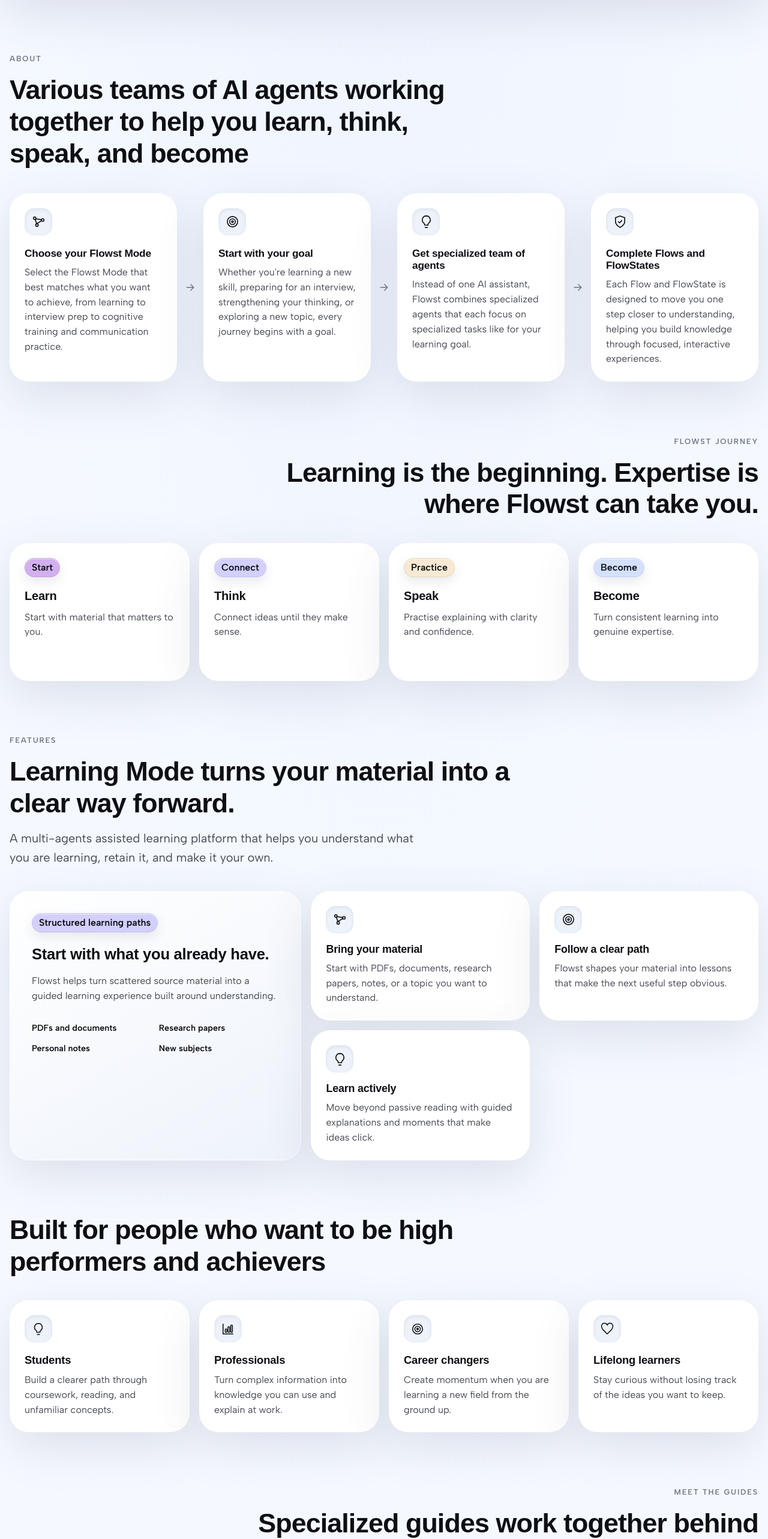
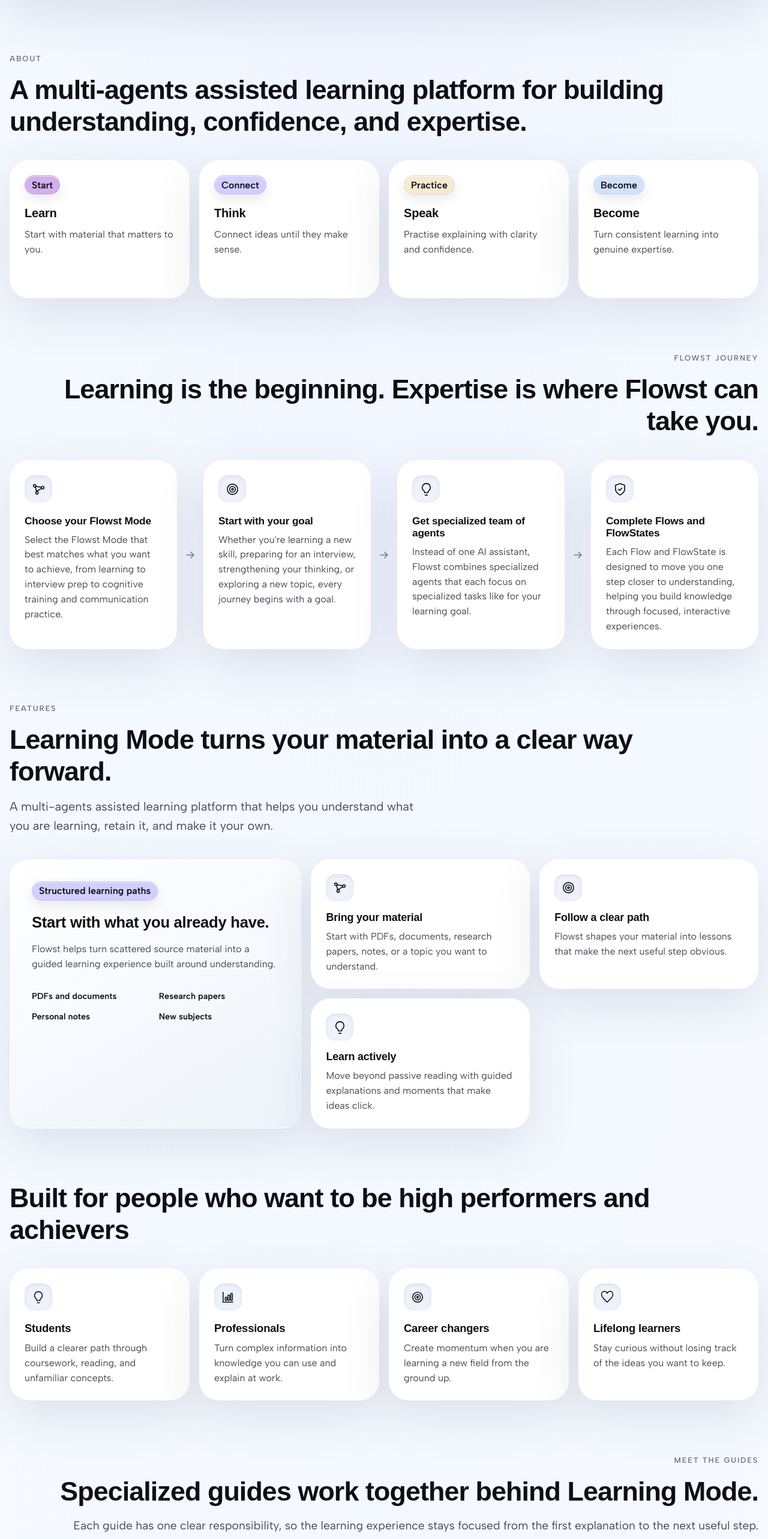
Before and after one commit to estheticallybawo/flowst-live, a Next.js app: page / in a window 1280 px wide. Shown: the part 867-3432 px from the top of the page at 60% size. Built offline with nearby package versions, Linux system fonts and the light colour scheme; a web font is replaced by a local one.

Commit message:
Enhance layout and responsiveness across multiple sections for improved user experience

```diff
--- a/app/globals.css
+++ b/app/globals.css
@@ -217,4 +217,9 @@
   .guide-cards-grid {
     grid-template-columns: 1fr !important;
   }
+
+  .outcome-card {
+    flex-direction: column !important;
+    align-items: flex-start !important;
+  }
 }
--- a/app/layout.tsx
+++ b/app/layout.tsx
@@ -21,7 +21,7 @@ export const metadata: Metadata = {
   metadataBase: new URL(SITE_URL),
   title: "Flowst - Learn, think, speak, become.",
   description:
-    "Flowst is an Multi agents assisted learning platform designed to help you move beyond consuming information. Every learning journey is built around a simple progression: understand the material, explain it in your own words, and then apply it to real-world scenarios. This approach ensures that you not only retain knowledge but also develop the ability to think critically and communicate effectively.",
+    "Flowst is a Multi agents assisted learning platform designed to help you move beyond consuming information. Every learning journey is built around a simple progression: understand the material, explain it in your own words, and then apply it to real-world scenarios. This approach ensures that you not only retain knowledge but also develop the ability to think critically and communicate effectively.",
   keywords: [
     "Flowst",
     "Multi agents assisted learning",
--- a/components/sections/AgentsLibrary.tsx
+++ b/components/sections/AgentsLibrary.tsx
@@ -18,11 +18,11 @@ export function AgentsLibrary() {
     <Section id="guides">
       <div style={{ display: "flex", flexDirection: "column", alignItems: "flex-end", textAlign: "right" }}>
         <Eyebrow>Meet the guides</Eyebrow>
-        <SectionTitle style={{ maxWidth: 860 }}>
+        <SectionTitle style={{ maxWidth: 1180 }}>
           Specialized guides work together behind Learning Mode.
         </SectionTitle>
       </div>
-      <p style={{ maxWidth: 680, marginTop: "1rem", color: "var(--color-muted)", lineHeight: 1.6 }}>
+      <p style={{ maxWidth: 1180, fontSize: "1.2rem", marginLeft: "auto", textAlign: "right", marginTop: "1rem", color: "var(--color-muted)", lineHeight: 1.6 }}>
         Each guide has one clear responsibility, so the learning experience stays focused from the first explanation to the next useful step.
       </p>
       <div
--- a/components/sections/Curiosity.tsx
+++ b/components/sections/Curiosity.tsx
@@ -1,12 +1,33 @@
+import { Fragment } from "react";
 import { GlassCard } from "../ui/GlassCard";
-import { Pill } from "../ui/Pill";
+import { Arrow, ICONS } from "../Icons";
 import { Section, Eyebrow, SectionTitle } from "./Section";
 
-const JOURNEY = [
-  { title: "Learn", body: "Start with material that matters to you.", color: "mint" as const },
-  { title: "Think", body: "Connect ideas until they make sense.", color: "lavender" as const },
-  { title: "Speak", body: "Practise explaining with clarity and confidence.", color: "amber" as const },
-  { title: "Become", body: "Turn consistent learning into genuine expertise.", color: "blue" as const },
+const STEPS: { icon: keyof typeof ICONS; title: string; body: string; tint: string }[] = [
+  {
+    icon: "Nodes",
+    title: "Choose your Flowst Mode",
+    body: "Select the Flowst Mode that best matches what you want to achieve, from learning to interview prep to cognitive training and communication practice.",
+    tint: "var(--pill-lavender)",
+  },
+  {
+    icon: "Target",
+    title: "Start with your goal",
+    body: "Whether you're learning a new skill, preparing for an interview, strengthening your thinking, or exploring a new topic, every journey begins with a goal.",
+    tint: "var(--pill-amber)",
+  },
+  {
+    icon: "Bulb",
+    title: "Get specialized team of agents",
+    body: "Instead of one AI assistant, Flowst combines specialized agents that each focus on specialized tasks like for your learning goal.",
+    tint: "var(--pill-orange)",
+  },
+  {
+    icon: "Shield",
+    title: "Complete Flows and FlowStates",
+    body: "Each Flow and FlowState is designed to move you one step closer to understanding, helping you build knowledge through focused, interactive experiences.",
+    tint: "var(--pill-mint)",
+  },
 ];
 
 export function Journey() {
@@ -14,28 +35,56 @@ export function Journey() {
     <Section>
       <div style={{ display: "flex", flexDirection: "column", alignItems: "flex-end", textAlign: "right" }}>
         <Eyebrow>Flowst Journey</Eyebrow>
-        <SectionTitle style={{ maxWidth: 820 }}>
+        <SectionTitle style={{ maxWidth: 1180 }}>
           Learning is the beginning. Expertise is where Flowst can take you.
         </SectionTitle>
       </div>
       <div
-        className="journey-grid"
+        className="steps"
         style={{
-          display: "grid",
-          gridTemplateColumns: "repeat(4, minmax(0, 1fr))",
-          gap: "1rem",
-          marginTop: "2.4rem",
+          display: "flex",
+          alignItems: "stretch",
+          gap: "0.75rem",
+          marginTop: "2.5rem",
         }}
       >
-        {JOURNEY.map((step, index) => (
-          <GlassCard key={step.title} variant="solid" padding="1.5rem" style={{ minHeight: 180 }}>
-            <Pill color={step.color}>{index === 0 ? "Start" : index === 1 ? "Connect" : index === 2 ? "Practice" : "Become"}</Pill>
-            <h3 style={{ marginTop: "1.25rem", fontSize: "1.25rem", fontWeight: 600 }}>{step.title}</h3>
-            <p style={{ marginTop: "0.7rem", color: "var(--color-muted)", lineHeight: 1.55 }}>
-              {step.body}
-            </p>
-          </GlassCard>
-        ))}
+        {STEPS.map((step, index) => {
+          const Icon = ICONS[step.icon];
+          return (
+            <Fragment key={step.title}>
+              <GlassCard
+                variant="solid"
+                padding="1.5rem"
+                className="step-card"
+                style={{ flex: "1 1 0", minWidth: 0, display: "flex", flexDirection: "column" }}
+              >
+                <span
+                  style={{
+                    display: "inline-flex",
+                    width: 46,
+                    height: 46,
+                    alignItems: "center",
+                    justifyContent: "center",
+                    borderRadius: "var(--radius-md)",
+                    background: "var(--color-surface-sunken)",
+                    boxShadow: "var(--shadow-inset-well)",
+                  }}
+                >
+                  <Icon size={23} />
+                </span>
+                <h3 style={{ fontSize: "1.08rem", fontWeight: 600, marginTop: "1.2rem" }}>{step.title}</h3>
+                <p style={{ marginTop: "0.6rem", color: "var(--color-muted)", lineHeight: 1.55 }}>
+                  {step.body}
+                </p>
+              </GlassCard>
+              {index < STEPS.length - 1 ? (
+                <div className="step-arrow" style={{ display: "flex", alignItems: "center", color: "var(--color-soft-muted)" }}>
+                  <Arrow size={20} />
+                </div>
+              ) : null}
+            </Fragment>
+          );
+        })}
       </div>
     </Section>
   );
--- a/components/sections/HowItWorks.tsx
+++ b/components/sections/HowItWorks.tsx
@@ -1,33 +1,12 @@
-import { Fragment } from "react";
 import { GlassCard } from "../ui/GlassCard";
-import { Arrow, ICONS } from "../Icons";
+import { Pill } from "../ui/Pill";
 import { Section, Eyebrow, SectionTitle } from "./Section";
 
-const STEPS: { icon: keyof typeof ICONS; title: string; body: string; tint: string }[] = [
-  {
-    icon: "Nodes",
-    title: "Choose your Flowst Mode",
-    body: "Select the Flowst Mode that best matches what you want to achieve, from learning to interview prep to cognitive training and communication practice.",
-    tint: "var(--pill-lavender)",
-  },
-  {
-    icon: "Target",
-    title: "Start with your goal",
-    body: "Whether you're learning a new skill, preparing for an interview, strengthening your thinking, or exploring a new topic, every journey begins with a goal.",
-    tint: "var(--pill-amber)",
-  },
-  {
-    icon: "Bulb",
-    title: "Get specialized team of agents",
-    body: "Instead of one AI assistant, Flowst combines specialized agents that each focus on specialized tasks like for your learning goal.",
-    tint: "var(--pill-orange)",
-  },
-  {
-    icon: "Shield",
-    title: "Complete Flows and FlowStates",
-    body: "Each Flow and FlowState is designed to move you one step closer to understanding, helping you build knowledge through focused, interactive experiences.",
-    tint: "var(--pill-mint)",
-  },
+const JOURNEY = [
+  { title: "Learn", body: "Start with material that matters to you.", color: "mint" as const },
+  { title: "Think", body: "Connect ideas until they make sense.", color: "lavender" as const },
+  { title: "Speak", body: "Practise explaining with clarity and confidence.", color: "amber" as const },
+  { title: "Become", body: "Turn consistent learning into genuine expertise.", color: "blue" as const },
 ];
 
 export function LearningFlow() {
@@ -35,56 +14,28 @@ export function LearningFlow() {
     <Section id="how-it-works">
       <div style={{ display: "flex", flexDirection: "column", alignItems: "flex-start", textAlign: "left" }}>
         <Eyebrow>ABOUT</Eyebrow>
-        <SectionTitle style={{ maxWidth: 760 }}>
-         Various teams of AI agents working together to help you learn, think, speak, and become
+        <SectionTitle style={{ maxWidth: 1180 }}>
+         A multi-agents assisted learning platform for building understanding, confidence, and expertise.
         </SectionTitle>
       </div>
       <div
-        className="steps"
+        className="journey-grid"
         style={{
-          display: "flex",
-          alignItems: "stretch",
-          gap: "0.75rem",
-          marginTop: "2.5rem",
+          display: "grid",
+          gridTemplateColumns: "repeat(4, minmax(0, 1fr))",
+          gap: "1rem",
+          marginTop: "2.4rem",
         }}
       >
-        {STEPS.map((step, index) => {
-          const Icon = ICONS[step.icon];
-          return (
-            <Fragment key={step.title}>
-              <GlassCard
-                variant="solid"
-                padding="1.5rem"
-                className="step-card"
-                style={{ flex: "1 1 0", minWidth: 0, display: "flex", flexDirection: "column" }}
-              >
-                <span
-                  style={{
-                  display: "inline-flex",
-                  width: 46,
-                  height: 46,
-                  alignItems: "center",
-                  justifyContent: "center",
-                  borderRadius: "var(--radius-md)",
-                  background: "var(--color-surface-sunken)",
-                  boxShadow: "var(--shadow-inset-well)",
-                  }}
-                >
-                  <Icon size={23} />
-                </span>
-                <h3 style={{ fontSize: "1.08rem", fontWeight: 600, marginTop: "1.2rem" }}>{step.title}</h3>
-                <p style={{ marginTop: "0.6rem", color: "var(--color-muted)", lineHeight: 1.55 }}>
-                  {step.body}
-                </p>
-              </GlassCard>
-              {index < STEPS.length - 1 ? (
-                <div className="step-arrow" style={{ display: "flex", alignItems: "center", color: "var(--color-soft-muted)" }}>
-                  <Arrow size={20} />
-                </div>
-              ) : null}
-            </Fragment>
-          );
-        })}
+        {JOURNEY.map((step, index) => (
+          <GlassCard key={step.title} variant="solid" padding="1.5rem" style={{ minHeight: 180 }}>
+            <Pill color={step.color}>{index === 0 ? "Start" : index === 1 ? "Connect" : index === 2 ? "Practice" : "Become"}</Pill>
+            <h3 style={{ marginTop: "1.25rem", fontSize: "1.25rem", fontWeight: 600 }}>{step.title}</h3>
+            <p style={{ marginTop: "0.7rem", color: "var(--color-muted)", lineHeight: 1.55 }}>
+              {step.body}
+            </p>
+          </GlassCard>
+        ))}
       </div>
     </Section>
   );
--- a/components/sections/Pillars.tsx
+++ b/components/sections/Pillars.tsx
@@ -18,7 +18,7 @@ export function FutureVision() {
         padding="clamp(2rem, 5vw, 3.5rem)"
         style={{ background: "linear-gradient(135deg, #FFFFFF, #F0F5FF)" }}
       >
-        <SectionTitle style={{ maxWidth: 760, fontSize: "clamp(2rem, 4vw, 3.1rem)" }}>
+        <SectionTitle style={{ maxWidth: 1180, fontSize: "clamp(2rem, 4vw, 3.1rem)" }}>
           Flowst prepares you for the person you are becoming.
         </SectionTitle>
         <div
--- a/components/sections/Roadmap.tsx
+++ b/components/sections/Roadmap.tsx
@@ -42,9 +42,9 @@ export function  Roadmap() {
     <Section id="roadmap">
       <div style={{ display: "flex", flexDirection: "column", alignItems: "flex-start", textAlign: "left" }}>
         <Eyebrow>Roadmap</Eyebrow>
-        <SectionTitle style={{ maxWidth: 780 }}>More ways to grow with Flowst are on the way.</SectionTitle>
+        <SectionTitle style={{ maxWidth: 1180 }}>More ways to grow with Flowst are on the way.</SectionTitle>
       </div>
-      <p style={{ maxWidth: 670, marginTop: "1rem", color: "var(--color-muted)", fontSize: "var(--text-body-lg)", lineHeight: 1.6 }}>
+      <p style={{ maxWidth: 1180, marginTop: "1rem", color: "var(--color-muted)", fontSize: "var(--text-body-lg)", lineHeight: 1.6 }}>
         Learning Mode is the first step. Future modes will bring purpose-built guidance to the moments where thinking and communication matter most.
       </p>
       <div className="roadmap-grid" style={{ marginTop: "2.5rem" }}>
--- a/components/sections/Science.tsx
+++ b/components/sections/Science.tsx
@@ -26,7 +26,7 @@ export function LearningMode() {
     <Section id="Features">
       <div style={{ display: "flex", flexDirection: "column", alignItems: "flex-start", textAlign: "left" }}>
         <Eyebrow>Features</Eyebrow>
-        <SectionTitle style={{ maxWidth: 900 }}>
+        <SectionTitle style={{ maxWidth: 1180 }}>
           Learning Mode turns your material into a clear way forward.
         </SectionTitle>
       </div>
--- a/components/sections/UseCases.tsx
+++ b/components/sections/UseCases.tsx
@@ -32,7 +32,7 @@ const LEARNERS: { icon: keyof typeof ICONS; title: string; body: string; tint: s
 export function ForLearners() {
   return (
     <Section>
-      <SectionTitle style={{ maxWidth: 760 }}>
+      <SectionTitle style={{ maxWidth: 1180 }}>
         Built for people who want to be high performers and achievers
       </SectionTitle>
       <div
```
Also changed, not shown: components/sections/Proof.tsx (+9 -3 lines).
